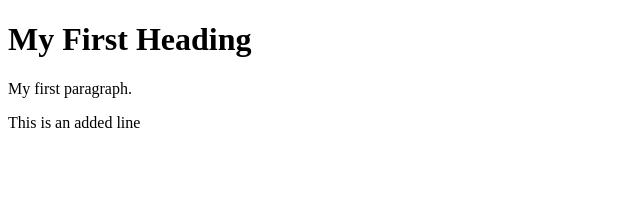
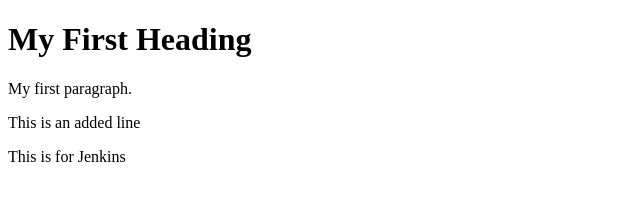
Before and after one commit to hksingh1982/SimpliLearn, a plain HTML site: page index.html in a window 1280 px wide. Shown: the whole page, without its empty margins (0-640 px from the left). Drawn offline with Linux system fonts and the light colour scheme.

Commit message:
Jenkins Integration

```diff
--- a/index.html
+++ b/index.html
@@ -5,6 +5,6 @@
 <h1>My First Heading</h1>
 <p>My first paragraph.</p>
 <p>This is an added line</p>
-
+<p>This is for Jenkins</p>
 </body>
 </html>
```
